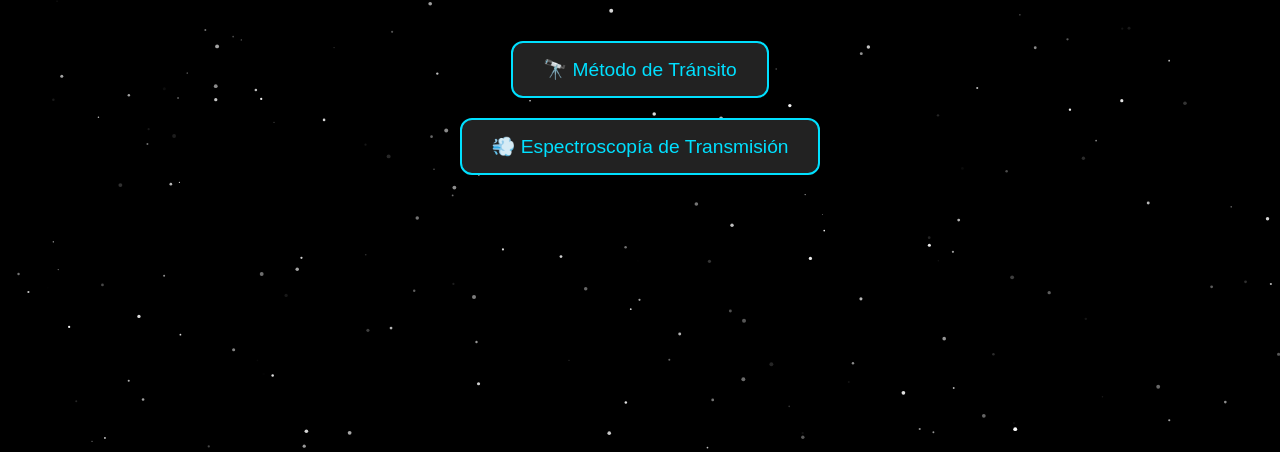
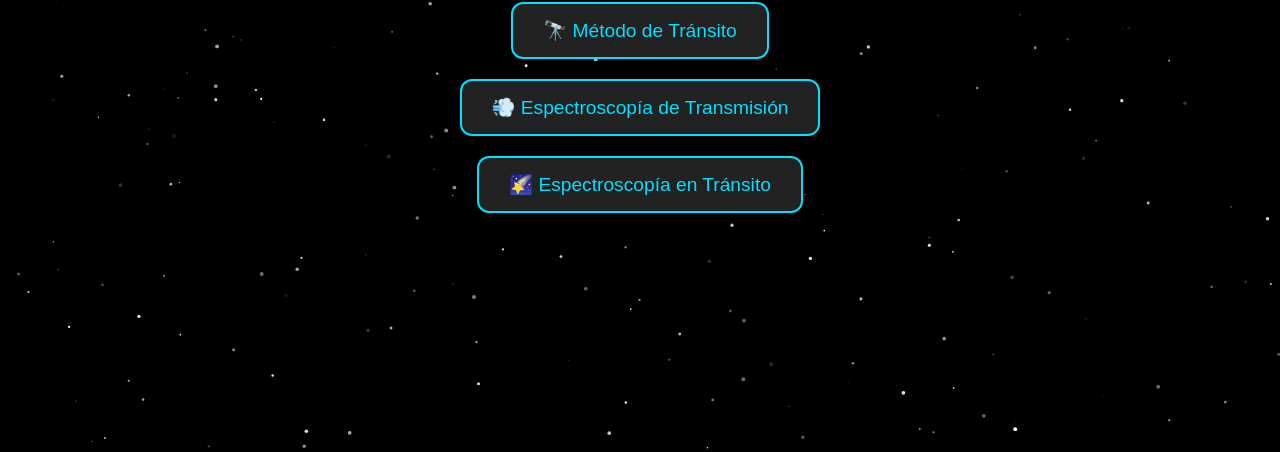
Before and after one commit to torturador44/ASTROSIM, a plain HTML site: page index.html in a window 1280 px wide. Shown: the part 348-800 px from the top of the page. Drawn offline with Linux system fonts and the light colour scheme.

Commit message:
ahora incorpora el tercer simulador

```diff
--- a/index.html
+++ b/index.html
@@ -66,6 +66,7 @@
   <h1>Bienvenido a AstroSim</h1>
   <button class="menu-button" onclick="location.href='transito.html'">🔭 Método de Tránsito</button>
   <button class="menu-button" onclick="location.href='espectroscopia.html'">💨 Espectroscopía de Transmisión</button>
+  <button class="menu-button" onclick="location.href='espectransito.html'">🌠 Espectroscopía en Tránsito</button>
 
   <script>
     const canvas = document.getElementById("starfield");
```
